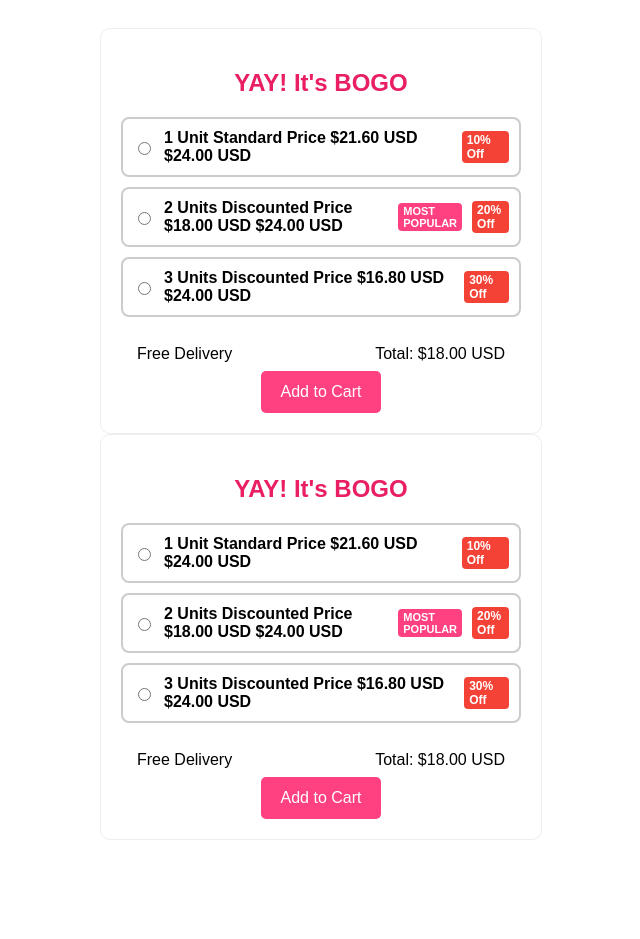
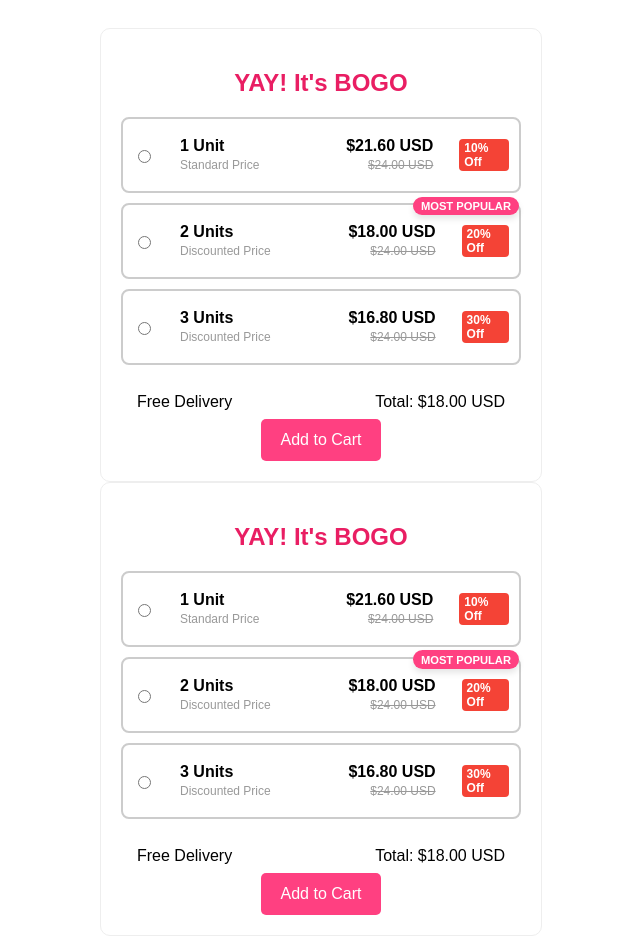
Before and after one commit to 4lt41r/InteractiveBox, a plain HTML site: page index.html in a window 1280 px wide. Shown: the whole page, without its empty margins (319-959 px from the left). Before the commit the page ends 868 px from the top, so only its background shows below. Drawn offline with Linux system fonts and the light colour scheme.

Commit message:
Update styles.css
Changed the tag to absolute and aligned the text inside the box's

```diff
--- a/styles.css
+++ b/styles.css
@@ -18,6 +18,7 @@ h2 {
 }
 
 .box {
+  position: relative;
   border: 2px solid #ccc;
   padding: 10px;
   margin: 10px 0;
@@ -47,12 +48,18 @@ h2 {
 }
 
 .tag {
+  position: absolute;
+  top: -0.52rem;       /* pull it above the box */
+  right: 0;
   background: #ff4081;
   color: white;
-  font-size: 11px;
-  padding: 2px 5px;
-  border-radius: 4px;
-  margin-left: auto;
+  padding: 0.2rem 0.5rem;
+  font-size: 0.7rem;
+  font-weight:bold;
+  border-radius: 10px;
+  box-shadow: 0 4px 6px rgba(0,0,0,0.1);
+  white-space: nowrap;
+  z-index: 10;
 }
 
 .box-content {
@@ -81,13 +88,24 @@ h2 {
   justify-content: space-between;
   padding: 8px 16px;
 }
+.intbox{
+    display:flex;
+    justify-content:space-between;
+    align-items: flex-start;
+    padding: 8px 16px;
+    position: relative;
+}
 
 .left {
   text-align: left;
+    display:inline-block;
+    position: relative;
 }
 
 .right {
   text-align: right;
+    display:inline-block;
+    position:relative;
 }
 
 
@@ -100,3 +118,14 @@ button {
   cursor: pointer;
   font-size: 16px;
 }
+.sub, .orgprice {
+  display:inline-block;
+  font-size: 12px;
+  font-weight: normal;
+  color: #999; /* Color for Discount and sub text */
+  margin-top: 2px;
+  line-height: 1.2;
+}
+.orgprice{
+    text-decoration-line: line-through;
+}
```
